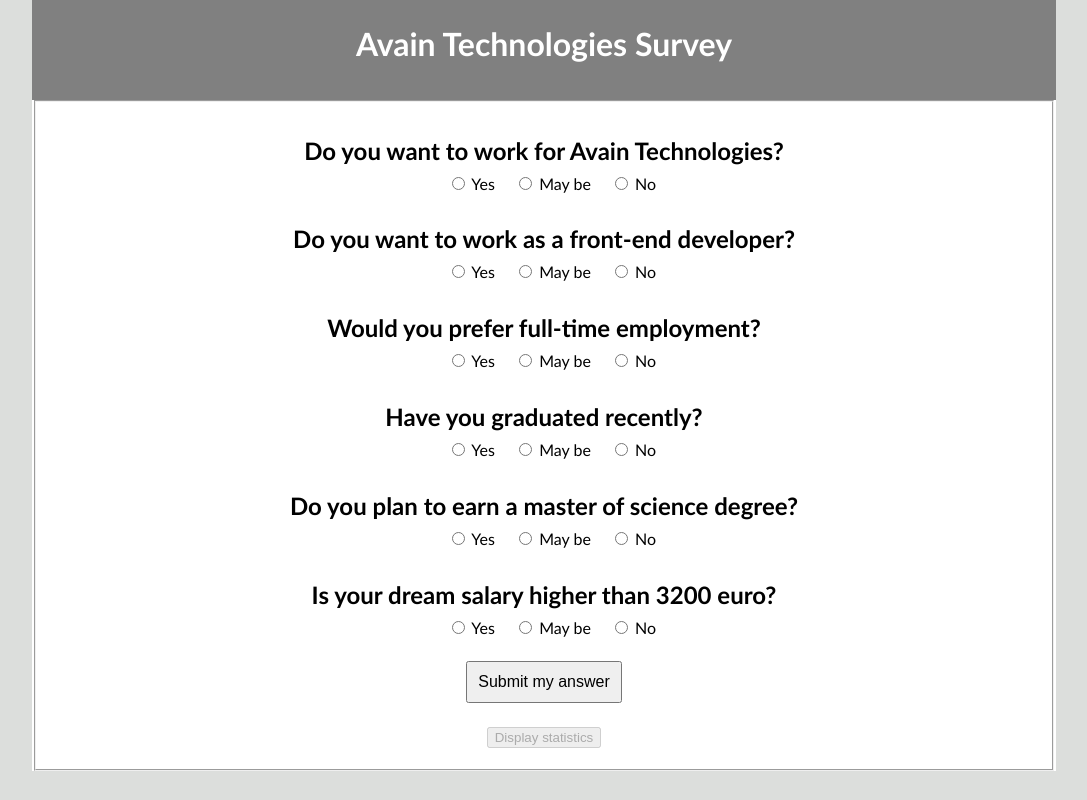
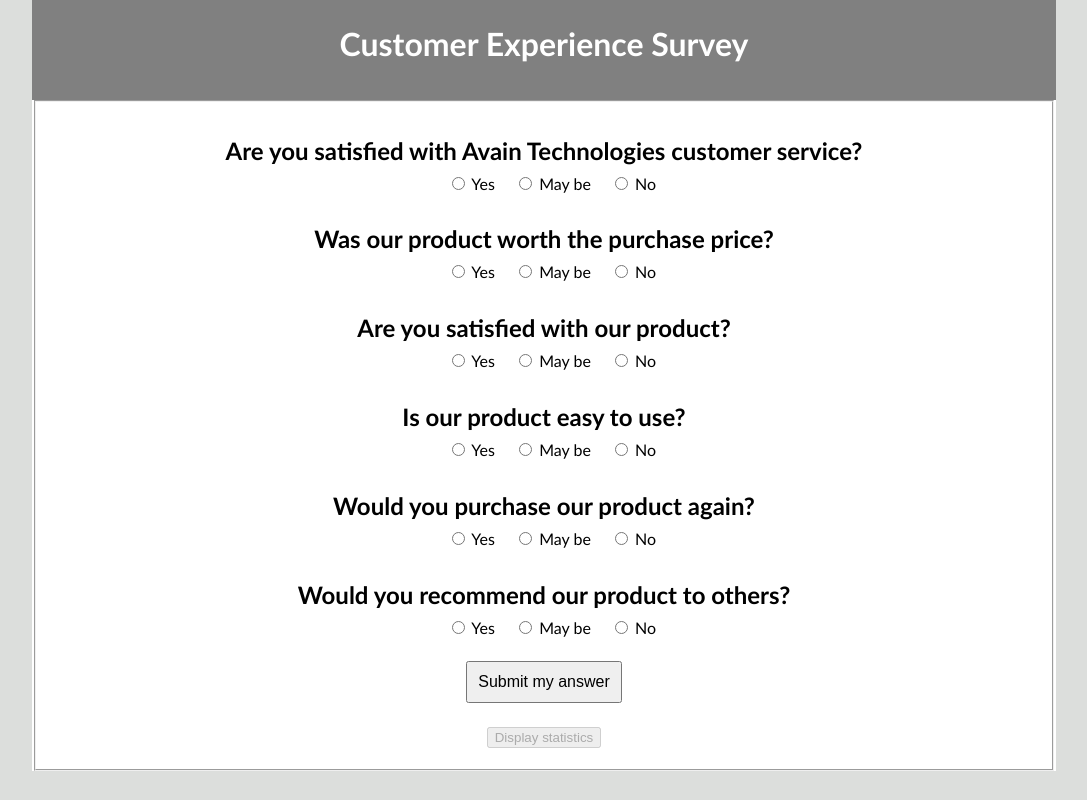
Before and after one commit to murmeloid/murmeloid.github.io, a plain HTML site: page index.html in a window 1280 px wide. Shown: the whole page, without its empty margins (96-1183 px from the left). Drawn offline with nearby package versions, Linux system fonts and the light colour scheme.

Commit message:
Update index.html
questions changed

```diff
--- a/index.html
+++ b/index.html
@@ -8,17 +8,17 @@
   <meta name="author" content="Elizaveta Kantina">
 
   <link rel="stylesheet" href="css/styles.css">
+
 </head>
 
 <body>
 	<header>
-	<h1>Avain Technologies Survey</h1>
+		<h1>Customer Experience Survey</h1>
 	</header>
-
 		<div id="survey-form">
-		<form id="survey" method="post">
+			<form id="survey" method="post" >
 			<fieldset>
-				<h2>Do you want to work for Avain Technologies?</h2>
+				<h2>Are you satisfied with Avain Technologies customer service?</h2>
 				<input type="radio" name = "question1" value= "yes" required>
 				<label for="yes">Yes</label>
 				<input type="radio" name = "question1" value= "may be">
@@ -26,7 +26,7 @@
 				<input type="radio" name = "question1" value= "no">
 				<label for="no">No</label>
 
-				<h2>Do you want to work as a front-end developer?</h2>
+				<h2>Was our product worth the purchase price?</h2>
 				<input type="radio" name = "question2" value= "yes" required>
 				<label for="yes">Yes</label>
 				<input type="radio" name = "question2" value= "may be">
@@ -34,8 +34,7 @@
 				<input type="radio" name = "question2" value= "no">
 				<label for="no">No</label>
 
-
-				<h2>Would you prefer full-time employment?</h2>
+				<h2>Are you satisfied with our product?</h2>
 				<input type="radio" name = "question3" value= "yes" required>
 				<label for="yes">Yes</label>
 				<input type="radio" name = "question3" value= "may be">
@@ -43,7 +42,7 @@
 				<input type="radio" name = "question3" value= "no">
 				<label for="no">No</label>
 
-				<h2>Have you graduated recently?</h2>
+				<h2>Is our product easy to use?</h2>
 				<input type="radio" name = "question4" value= "yes" required>
 				<label for="yes">Yes</label>
 				<input type="radio" name = "question4" value= "may be">
@@ -51,7 +50,7 @@
 				<input type="radio" name = "question4" value= "no">
 				<label for="no">No</label>
 
-				<h2>Do you plan to earn a master of science degree?</h2>
+				<h2>Would you purchase our product again?</h2>
 				<input type="radio" name = "question5" value= "yes" required>
 				<label for="yes">Yes</label>
 				<input type="radio" name = "question5" value= "may be">
@@ -59,7 +58,7 @@
 				<input type="radio" name = "question5" value= "no">
 				<label for="no">No</label>
 
-				<h2>Is your dream salary higher than 3200 euro?</h2>
+				<h2>Would you recommend our product to others?</h2>
 				<input type="radio" name = "question6" value= "yes" required>
 				<label for="yes">Yes</label>
 				<input type="radio" name = "question6" value= "may be">
@@ -70,6 +69,7 @@
 				<div id="answer">
 					<input type="submit" name="submit" id="submit" value="Submit my answer" />
 				</div>
+
 				<div id="show">
 				<button onclick="location.href='statistics.html'" type="button" name="button" id="statistics">Display statistics </button>
 				</div>
@@ -79,6 +79,5 @@
 
 		<script src="https://ajax.googleapis.com/ajax/libs/jquery/2.2.2/jquery.min.js"></script>
 		<script src="js/scripts.js"></script>
-
 	</body>
 </html>
```
Lines whose indentation alone changed are shown as unchanged.
